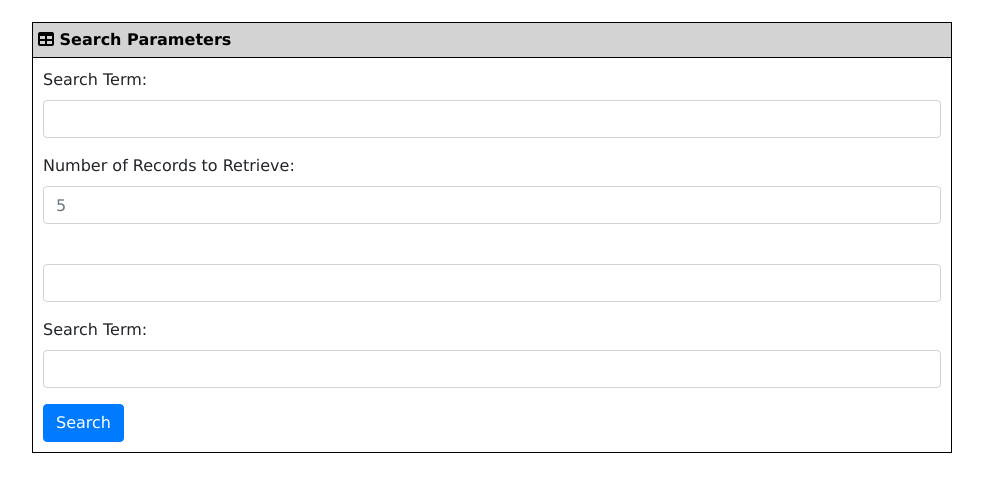
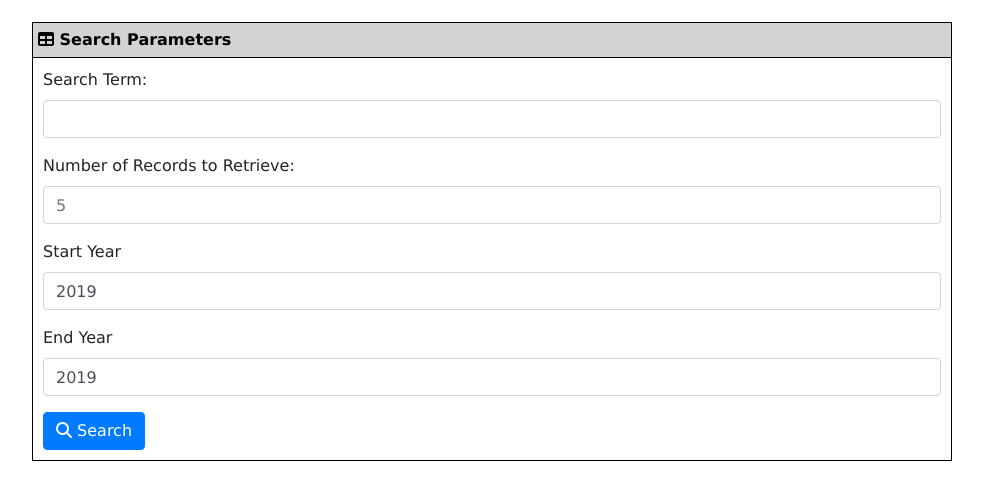
Before and after one commit to trodge/Article-Search, a plain HTML site: page index.html in a window 1280 px wide. Shown: the part 184-684 px from the top of the page, without its empty margins (148-1131 px from the left). Drawn offline with nearby package versions, Linux system fonts and the light colour scheme.

Commit message:
laid out search parameters

```diff
--- a/index.html
+++ b/index.html
@@ -11,6 +11,7 @@
     <script type="text/javascript"
         src="https://stackpath.bootstrapcdn.com/bootstrap/4.3.1/js/bootstrap.min.js"></script>
     <script src="https://kit.fontawesome.com/14c0965668.js"></script>
+    <script src="script.js"></script>
     </script>
 </head>
 
@@ -40,14 +41,14 @@
                                 <input type="number" class="form-control" id="num-records" placeholder="5">
                             </div>
                             <div class="form-group">
-                                <label for="search-term"></label>
-                                <input type="text" class="form-control" id="search-term">
+                                <label for="start-year">Start Year</label>
+                                <input type="number" class="form-control" id="start-year" min="1900" max="2099" value="2019">
                             </div>
                             <div class="form-group">
-                                <label for="search-term">Search Term:</label>
-                                <input type="text" class="form-control" id="search-term">
+                                <label for="end-year">End Year</label>
+                                <input type="number" class="form-control" id="end-year" min="1900" max="2099" value="2019">
                             </div>
-                            <button type="submit" class="btn btn-primary">Search</button>
+                            <button type="submit" class="btn btn-primary"><i class="fas fa-search"></i> Search</button>
                         </div>
                     </div>
                 </form>
```
Also changed, not shown: script.js (added).
